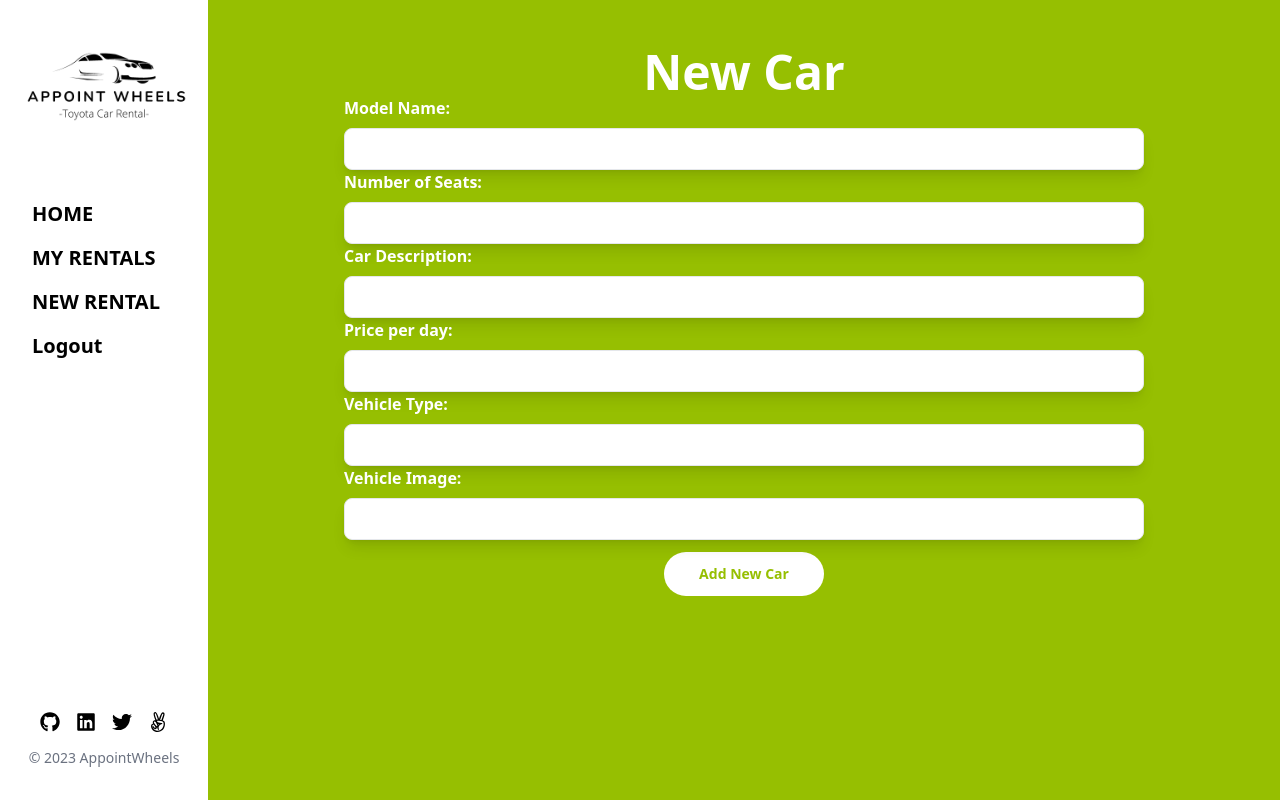
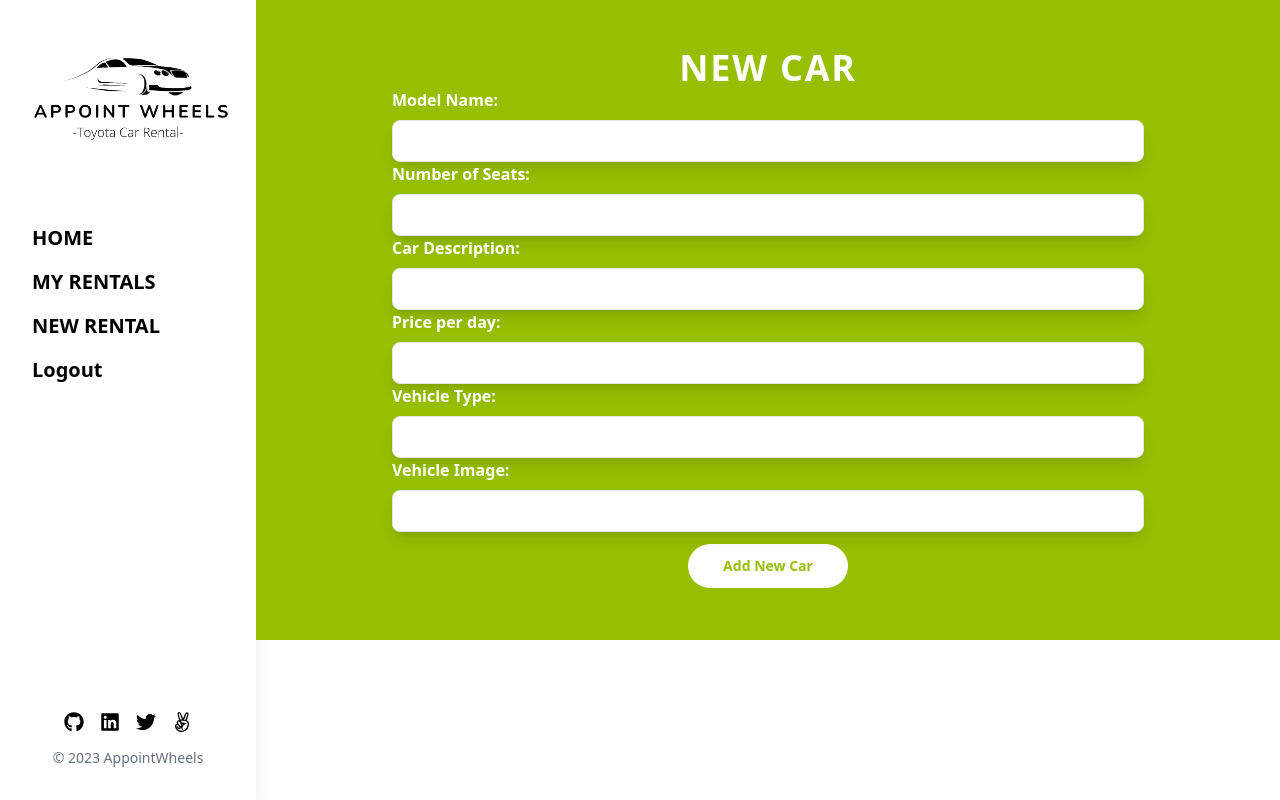
Before and after one commit to Rysth/REACT-AppointWheels, a React (Create React App) app: page /newcar in a window 1280 px wide. Built offline with nearby package versions, Linux system fonts and the light colour scheme; sample sign-in values are in the browser's storage; a web font is replaced by a local one.

Commit message:
Add design for deletecar page

```diff
--- a/src/components/pages/Home/HomePage.jsx
+++ b/src/components/pages/Home/HomePage.jsx
@@ -11,7 +11,7 @@ function HomePage() {
   }, [dispatch]);
 
   return (
-    <section className="w-full h-screen">
+    <section className="w-full h-screen md:w-4/5 md:absolute md:right-0">
       <article className="flex flex-col items-center justify-center h-full gap-10 mx-auto">
         <header className="py-2 text-center">
           <h2 className="text-2xl font-black tracking-wider uppercase sm:text-3xl md:text-4xl">
--- a/src/components/pages/car/CarDelete.jsx
+++ b/src/components/pages/car/CarDelete.jsx
@@ -11,31 +11,25 @@ function CarDelete() {
   }, [dispatch, length]);
 
   if (loading) {
-    return <div>Loading...</div>;
+    return (<div className="w-full mt-10 text-center text-2xl font-black tracking-wider text-center uppercase sm:text-3xl md:text-4xl md:w-4/5 md:absolute md:right-0">Loading...</div>);
   }
 
   if (length === 0) {
-    return <div>No Car Available</div>;
+    return (<div className="w-full mt-10 text-center text-2xl font-black tracking-wider text-center uppercase sm:text-3xl md:text-4xl md:absolute md:right-0">No Car Available</div>);
   }
 
   return (
-    <section className=" carDelete">
-      <h1>{`Total number of Cars: ${length}`}</h1>
-      <div className="carDeleteList">
+    <section className="p-8 md:w-4/5 md:absolute md:right-0">
+      <h1 className="text-center text-2xl font-black tracking-wider text-center uppercase sm:text-3xl md:text-4xl">{`Total Cars: ${length}`}</h1>
+      <div className="py-6">
         {carsArray.map((car) => (
-          <div className="car" key={car.id}>
-            <img src={car.image_url} alt={car.model} className="carImage" />
-            <div className="carDeleteInfo">
-              <h3>{car.model}</h3>
-              <p>{car.description}</p>
+          <div className="my-4 text-center flex flex-col justify-center items-center md:flex-row" key={car.id}>
+            <img src={car.image_url} alt={car.model} className="md:w-1/4" />
+            <div className="px-4">
+              <h3 className="mb-2 font-bold uppercase sm:text-md">{car.model}</h3>
+              <p className="text-xs text-gray-400 sm:text-sm">{car.description}</p>
             </div>
-            <button
-              type="button"
-              className="btn btn-primary"
-              onClick={() => dispatch(removeCar(car.id))}
-            >
-              Delete
-            </button>
+            <button type="button" className="btn btn-primary" onClick={() => dispatch(removeCar(car.id))}>Delete</button>
           </div>
         ))}
       </div>
--- a/src/components/pages/car/CarDetail.jsx
+++ b/src/components/pages/car/CarDetail.jsx
@@ -22,7 +22,7 @@ function CarDetail() {
   if (loading) { return (<div>loading</div>); }
 
   return (
-    <section className="h-screen">
+    <section className="h-screen md:w-4/5 md:absolute md:right-0">
       <article className="flex flex-row items-center justify-center h-full gap-10 mx-auto sm:gap-16">
         <div className="flex flex-col gap-10">
           <picture className="relative grid overflow-visible sm:mb-10 place-items-center sm:px-5">
--- a/src/components/pages/car/NewCar.jsx
+++ b/src/components/pages/car/NewCar.jsx
@@ -11,10 +11,10 @@ function NewCar() {
   };
 
   return (
-    <section className="bg-[var(--green)] text-white w-full md:px-24">
+    <section className="bg-[var(--green)] text-white w-full md:px-24 md:w-4/5 md:absolute md:right-0">
       <article className="p-10">
         <header className="mt-2 text-center">
-          <h2 className="text-3xl font-bold sm:text-4xl md:text-5xl">
+          <h2 className="text-2xl font-black tracking-wider text-center uppercase sm:text-3xl md:text-4xl">
             New Car
           </h2>
         </header>
--- a/src/components/pages/rentals/RentalNew.jsx
+++ b/src/components/pages/rentals/RentalNew.jsx
@@ -39,7 +39,7 @@ function RentalNew() {
   };
 
   return (
-    <section className="flex items-center justify-center h-screen w-screen bg-[var(--green)]">
+    <section className="flex items-center justify-center h-screen w-screen bg-[var(--green)] md:w-4/5 md:absolute md:right-0">
       <form onSubmit={handleSubmit}>
         <div className="flex justify-center mb-4 md:space-x-4">
           <label htmlFor="car" className="flex">
@@ -102,7 +102,7 @@ function RentalNew() {
           <label htmlFor="totalPrice" className="text-white">
             Total Price: $ &nbsp;
             <input
-              type="number"
+              type="text"
               value={totalPriceCalc}
               onChange={(e) => setTotalPrice(e.target.value)}
               required
--- a/src/components/pages/rentals/Rentals.jsx
+++ b/src/components/pages/rentals/Rentals.jsx
@@ -16,7 +16,7 @@ function Rentals() {
   }
 
   return (
-    <section className="w-full h-screen">
+    <section className="w-full h-screen md:w-4/5 md:absolute md:right-0">
       <div className="items-center ">
         <h1 className="text-2xl font-black tracking-wider text-center uppercase sm:text-3xl md:text-4xl">All Your Rentals: </h1>
       </div>
--- a/src/components/shared/Navigation.jsx
+++ b/src/components/shared/Navigation.jsx
@@ -87,8 +87,8 @@ function Navigation() {
         </div>
         )}
       </nav>
-      <nav className="hidden sm:block">
-        <div className="flex flex-col h-screen py-8 bg-white shadow-xl min-w-[13rem] max-w-[13rem] text-back">
+      <nav className="hidden md:block md:fixed md:w-1/5">
+        <div className="flex flex-col h-screen py-8 bg-white shadow-xl text-back">
           <picture>
             <img
               src={AppointWheelsLogo}
--- a/src/index.css
+++ b/src/index.css
@@ -7,10 +7,6 @@
 :root {
   --green: #96bf01;
   --red: #e02c1f;
-}
-
-body {
-  overflow: hidden;
 }
 
 /* Buttons */
```
